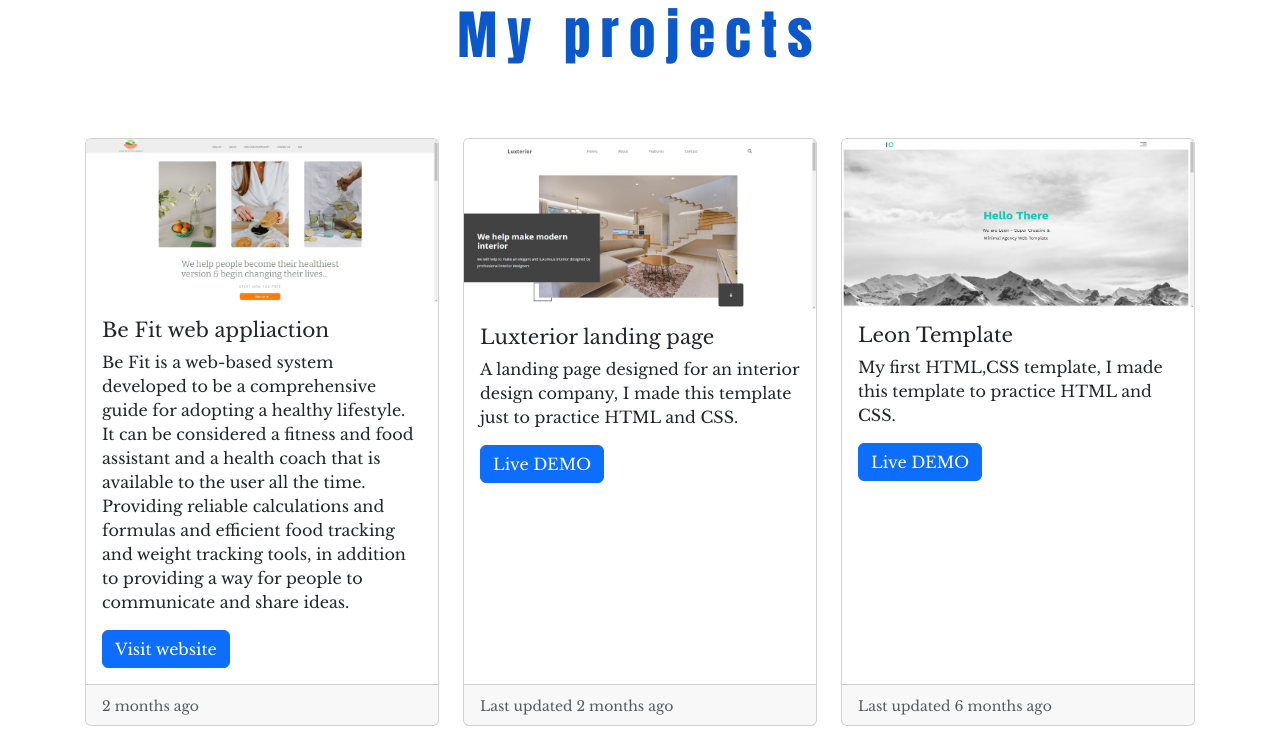
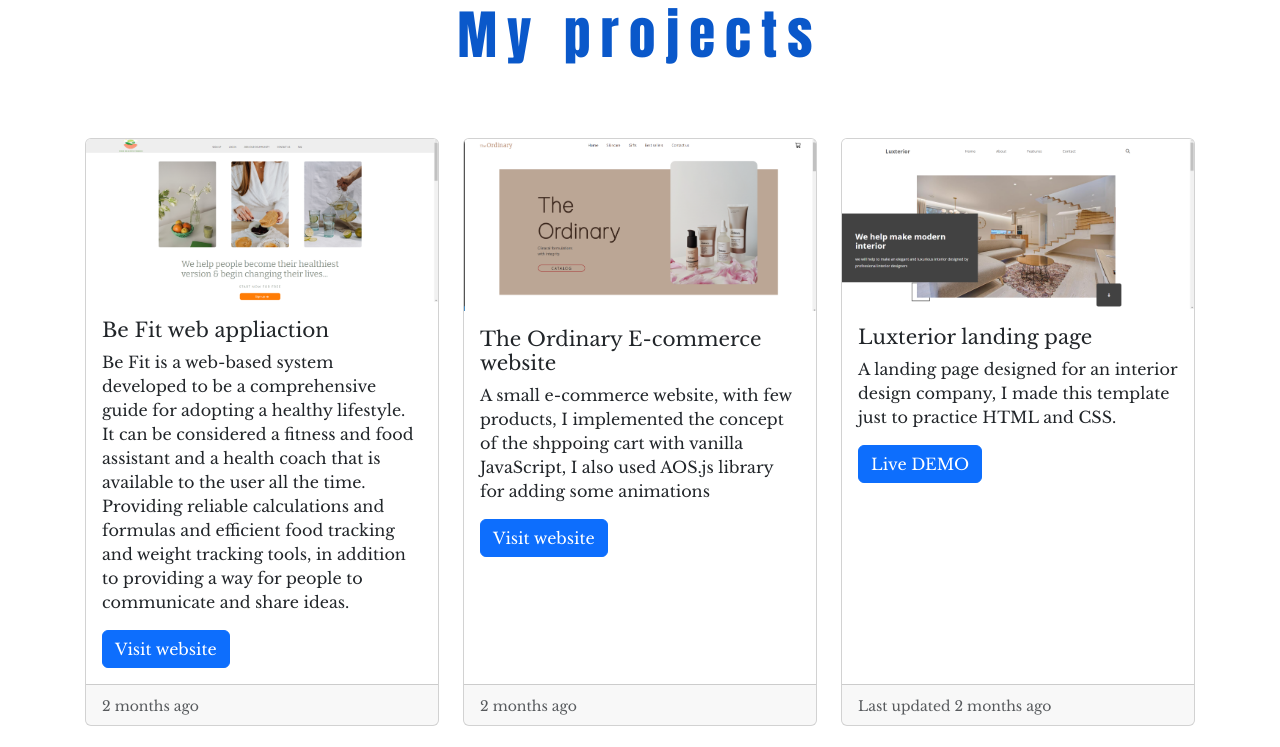
Before and after one commit to omniaali-dev/omniaali-dev.github.io, a plain HTML site: page index.html in a window 1280 px wide. Shown: the part 2042-2789 px from the top of the page. Drawn offline with nearby package versions, Linux system fonts and the light colour scheme.

Commit message:
adding new project

```diff
--- a/index.html
+++ b/index.html
@@ -129,6 +129,20 @@
   </div>
   <div class="col">
     <div class="card h-100">
+      <img src="images/ordinary.png" class="card-img-top" alt="...">
+      <div class="card-body">
+        <h5 class="card-title">The Ordinary E-commerce website</h5>
+        <p class="card-text">A small e-commerce website, with few products, I implemented the concept of the shppoing cart with vanilla JavaScript, I also used AOS.js library for adding some animations</p>
+       <a href="https://omniaali-dev.github.io/The-Ordinary/"> <button class="btn btn-primary">Visit website</button></a>
+
+      </div>
+      <div class="card-footer">
+        <small class="text-muted">2 months ago</small>
+      </div>
+    </div>
+  </div>
+  <div class="col">
+    <div class="card h-100">
       <img src="images/furn.png" class="card-img-top" alt="...">
       <div class="card-body">
         <h5 class="card-title">Luxterior landing page</h5>
@@ -183,7 +197,7 @@
       </div>
     </div>
   </div>
-   <div class="col">
+   <!-- <div class="col">
   <div class="card h-100">
       <img src="images/Screenshot 2023-05-05 203443.png" class="card-img-top" alt="...">
       <div class="card-body">
@@ -195,7 +209,7 @@
         <small class="text-muted">Last updated 2 months ago</small>
       </div>
     </div>
-    </div>
+    </div> -->
 </div>
   </div>
 </div>
```
Also changed, not shown: images/ordinary.png (added).
